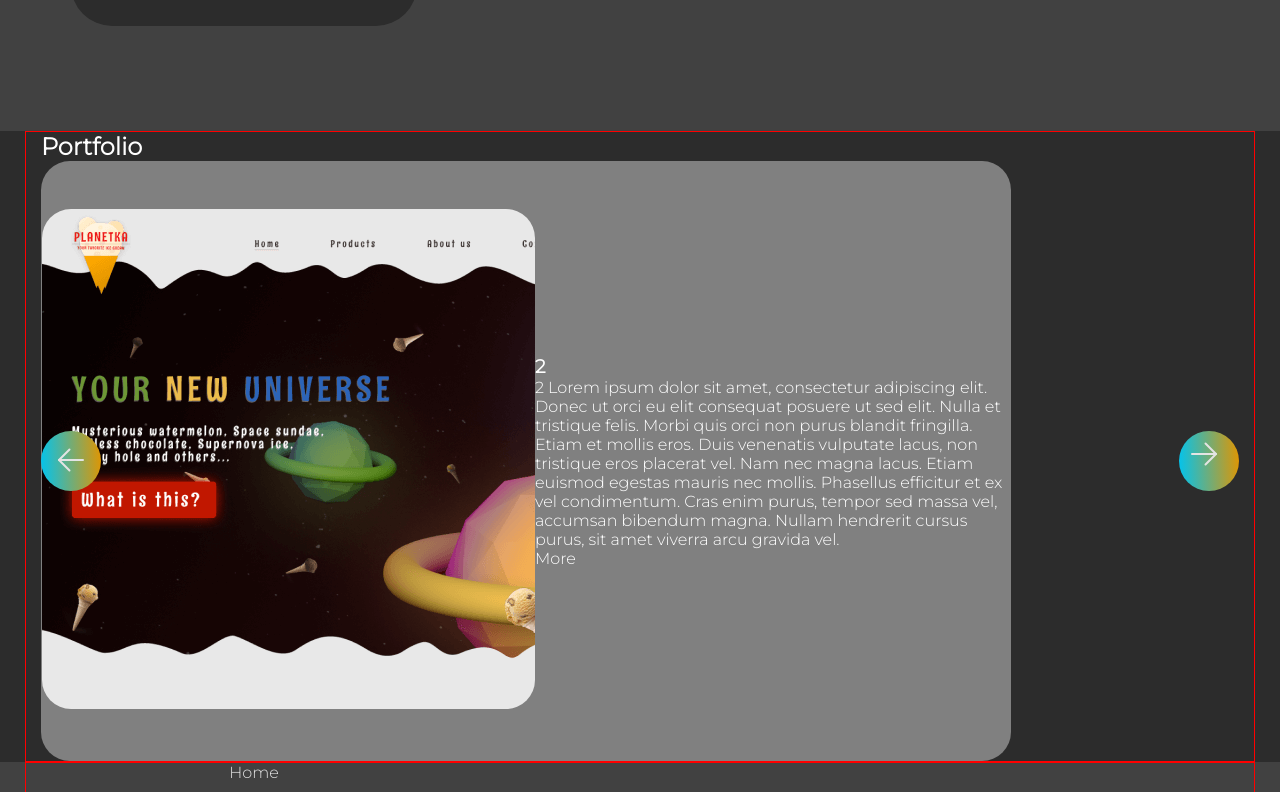
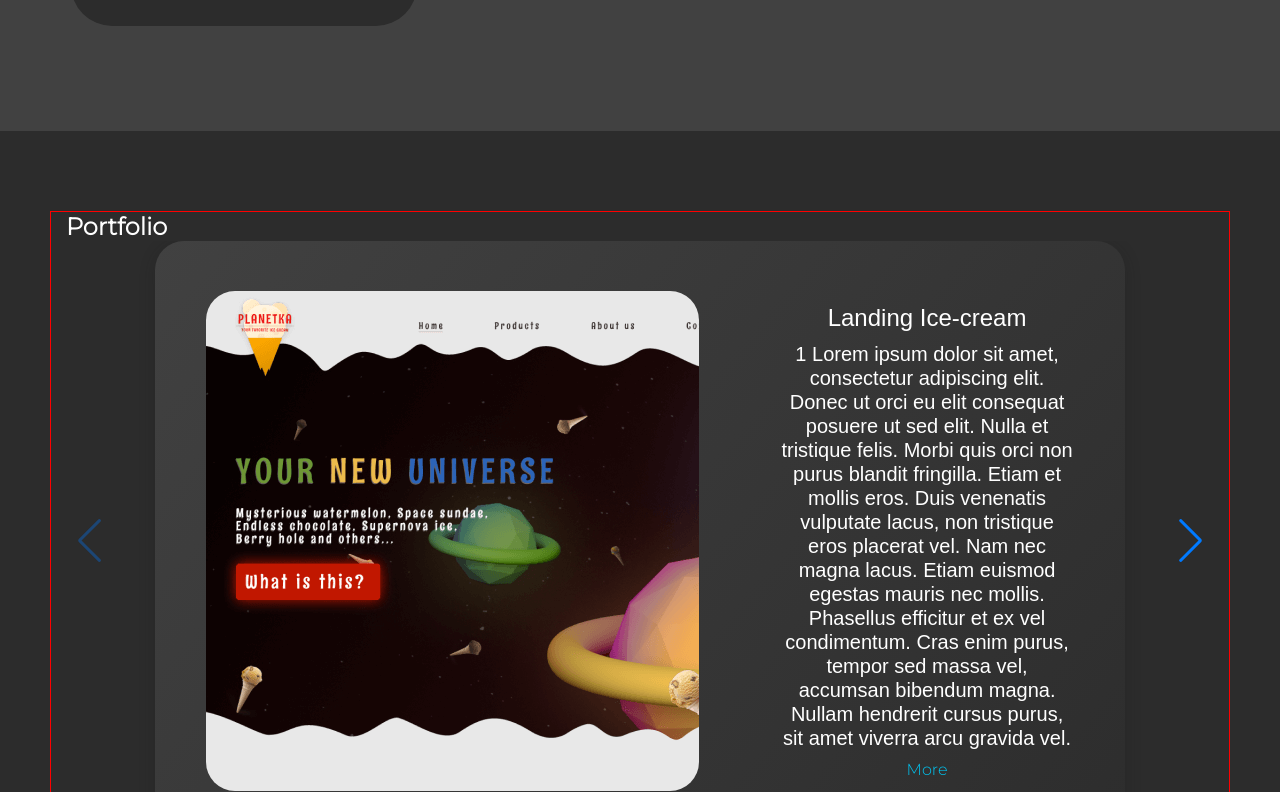
Before and after one commit to pluto244/portfolioSite, a React app: page / in a window 1280 px wide. Shown: the part 2068-2860 px from the top of the page. Built offline with nearby package versions, Linux system fonts and the light colour scheme.

Commit message:
slideShow on swiperjs

```diff
--- a/package.json
+++ b/package.json
@@ -55,6 +55,7 @@
     "source-map-loader": "3.0.0",
     "style-loader": "3.3.1",
     "styled-components": "5.3.6",
+    "swiper": "^11.0.5",
     "tailwindcss": "3.0.2",
     "terser-webpack-plugin": "5.2.5",
     "typescript": "4.4.2",
--- a/src/layout/section/portfolio/Portfolio.tsx
+++ b/src/layout/section/portfolio/Portfolio.tsx
@@ -3,9 +3,9 @@ import { SlideShow } from './slideShow/SlideShow';
 import proj1 from '../../../accerts/images/proj1.png'
 import styled from 'styled-components';
 import { Container } from '../../../components/Container';
-const images = [
+const projects = [
     {
-        name: '1',
+        name: 'Landing Ice-cream',
         url: proj1,
         description: "1 Lorem ipsum dolor sit amet, consectetur adipiscing elit. Donec ut orci eu elit consequat posuere ut sed elit. Nulla et tristique felis. Morbi quis orci non purus blandit fringilla. Etiam et mollis eros. Duis venenatis vulputate lacus, non tristique eros placerat vel. Nam nec magna lacus. Etiam euismod egestas mauris nec mollis. Phasellus efficitur et ex vel condimentum. Cras enim purus, tempor sed massa vel, accumsan bibendum magna. Nullam hendrerit cursus purus, sit amet viverra arcu gravida vel.",
 
@@ -30,12 +30,13 @@ export const Portfolio = () => {
         <PortfolioStyled>
             <Container>
             <h2>Portfolio</h2>
-                <SlideShow images={images} />
+                <SlideShow projects={projects} />
             </Container>
         </PortfolioStyled>
     );
 };
 
 const PortfolioStyled = styled.section`
-
+    padding: 50px;
+    padding-top: 80px;
 `
--- a/src/layout/section/portfolio/slideShow/SlideShow.tsx
+++ b/src/layout/section/portfolio/slideShow/SlideShow.tsx
@@ -1,12 +1,21 @@
-import { Slide } from 'react-slideshow-image';
+import React, { useRef, useState } from 'react';
+import { Swiper, SwiperSlide } from 'swiper/react';
+
+// Import Swiper styles
+import 'swiper/css';
+import 'swiper/css/pagination';
+import 'swiper/css/navigation';
+
+
+
 import styled from 'styled-components';
-import 'react-slideshow-image/dist/styles.css'
-import { Icon } from '../../../../components/icon/Icon';
 import { FlexWrapper } from '../../../../components/FlexWrapper';
+import { Keyboard, Pagination, Navigation } from 'swiper/modules';
+import { theme } from '../../../../styles/Theme';
 
 
 type SlideShowTypeProps = {
-    images: Array<{
+    projects: Array<{
         name: string;
         url: string;
         description: string;
@@ -16,49 +25,49 @@ type SlideShowTypeProps = {
 export const SlideShow = (props: SlideShowTypeProps) => {
 
     return (
+        <Swiper slidesPerView={1}
+            spaceBetween={30}
 
-        <Slide {...properties}>
+            keyboard={{
+                enabled: true,
+            }}
+            pagination={{
+                clickable: true,
 
-            {props.images.map((Image, index) => {
-                return (
-                    <SlideEffect key={index}>
-                        <FlexWrapper align={"center"} justify={"space-around"}>
-                            <div>
-                                <StyledImage src={Image.url}/>
-                            </div>
-                            <FlexWrapper direction={"column"} justify={"center"}>
-                                <h3>{Image.name}</h3>
-                                <p>{Image.description}</p>
-                                <span>More</span>
-                            </FlexWrapper>
-                        </FlexWrapper>
-                    </SlideEffect>
-                )
-            })}
-        </Slide>
+            }}
+            navigation={true}
+            modules={[Keyboard, Pagination, Navigation]}
+
+        >
+
+{
+    props.projects.map((Project, index) => {
+        return (
+            <SwiperSlide >
+                <SlideContainer>
+                    <StyledProject src={Project.url} />
+                    <ProjectDescription>
+                        <StyledH3>{Project.name}</StyledH3>
+                        <StyledParagrath>{Project.description}</StyledParagrath>
+                        <StyledMore>More</StyledMore>
+                    </ProjectDescription>
+                </SlideContainer>
+            </SwiperSlide>
+        )
+    })
+}
+        </Swiper >
     );
 };
 
-const StyledImage = styled.img`
+const StyledProject = styled.img`
     border-radius: 29px;
-    width: 493px;
-    height: 500px;
+    max-width: 493px;
+    min-height: 500px;
     object-fit: cover;
+    margin-left: 20px;
 `
 
-const SlideEffect = styled.div`
-    display: flex;
-    align-items: center;
-    justify-content: center;
-    min-height: 600px;
-    max-width: 970px;
-    border-radius: 29px;
-    border-style: solid;
-    border-color: transparent;
-    border-width: 1px;
-    background-color: gray;
-
-`
 const ButtonStyle = styled.button`
     box-sizing: border-box;
     background: linear-gradient(87.32deg, rgba(0, 196, 240, 1.00) 0%,rgba(226, 149, 0, 1.00) 100%);
@@ -68,7 +77,39 @@ const ButtonStyle = styled.button`
     align-items: center;
 `
 
-const properties = {
-    prevArrow: <ButtonStyle><Icon iconId='arrowLeft' width="36" height="36" viewBox="0 0 36 36" /></ButtonStyle>,
-    nextArrow: <ButtonStyle><Icon iconId='arrowRight' width="36" height="36" viewBox="0 0 36 36" /></ButtonStyle>
-}
+const SlideContainer = styled.div`
+    display: flex;
+    align-items: center;
+    justify-content: space-around;
+    min-height: 600px;
+    max-width: 970px;
+    margin: auto;
+    border-radius: 29px;
+    background: linear-gradient(130.68deg, rgba(65, 65, 65, 1.00) 0%,rgba(45, 45, 45, 1.00) 100%);
+    box-shadow: 0px 4px 15px 0px rgba(27, 27, 27, 0.28);
+
+`
+const ProjectDescription = styled.div`
+    display: flex;
+    flex-direction:column;
+    justify-content: space-between;
+    align-items: center;
+    min-height:436px;
+    max-width: 296px;
+    height: 100%;
+    margin: 2%;
+`
+
+const StyledH3 = styled.h3`
+    font: ${theme.fonts.skillTag};
+    margin-bottom: 10px;
+`
+const StyledParagrath = styled.p`
+    font: ${theme.fonts.p};
+    position: relative;
+    text-align: center;
+    margin-bottom: 10px;
+`
+const StyledMore = styled.span`
+    color: ${theme.colors.accent}
+`
```
Also changed, not shown: 2 other files (tests, documents, lock files or other folders).
